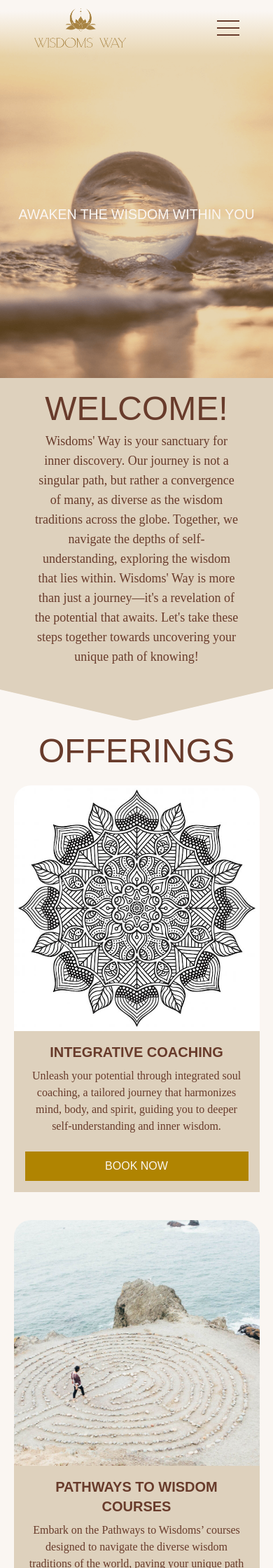
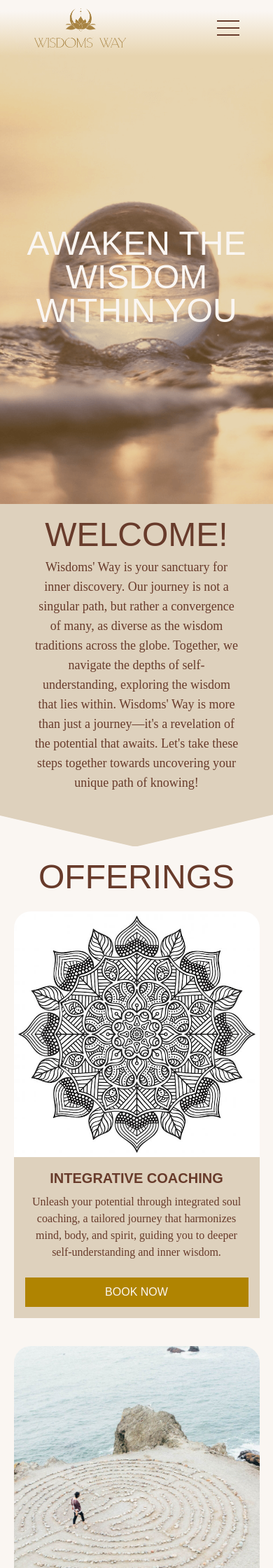
Before and after one commit to ViaSana/wisdoms-way, a Jekyll site: the page built from index.html, in a window 390 px wide. Shown: the top 2240 px of the page at 70% size. Built offline with Jekyll 4.4.1, drawn with Linux system fonts in a browser that asks for light colours; some web fonts are replaced.

Commit message:
fix/header changes
minor style changes to the header banner and burger nav

```diff
--- a/_includes/full-banner.html
+++ b/_includes/full-banner.html
@@ -1,7 +1,7 @@
 <!--  image banner block that takes up most of the full screen  -->
-<section class="bg-cover py-5p items-center md:min-h-100 min-h-60 justify-center {{page.banner.background-position}} flex bg-[url('{{page.banner.banner-image}}')]">
+<section class="bg-cover py-5p items-center md:min-h-100 min-h-80 justify-center {{page.banner.background-position}} flex bg-[url('{{page.banner.banner-image}}')]">
     <div class="mt-20 text-center">
-        <h1 class="text-[5vw] uppercase p-5 {{page.banner.text-color}} bg-blend-hard-light"> {{page.banner.heading | default: page.title }} </h1>
+        <h1 class="md:text-[5vw] text-5xl uppercase p-5 {{page.banner.text-color}} bg-blend-hard-light"> {{page.banner.heading | default: page.title }} </h1>
         <p class="text-2xl {{page.banner.text-color}}"> {{page.banner.sub-heading | default: page.description }}</p>
     </div>
 </section>
--- a/_includes/site-header.html
+++ b/_includes/site-header.html
@@ -9,7 +9,7 @@
   </nav>
 
   <div class="flex items-center justify-between sm:hidden">
-    <div class="max-w-[45%]"> <a href="/index.html"> <img src="/uploads/logo.png"></img> </a> </div>
+    <div class="pl-10 max-w-[45%]"> <a href="/index.html"> <img src="/uploads/logo.png"></img> </a> </div>
     <div class="space-y-2 hamburger-button">
       <div class="w-8 h-0.5 bg-brown"></div>
       <div class="w-8 h-0.5 bg-brown"></div>
--- a/style.css
+++ b/style.css
@@ -66,17 +66,17 @@
 
     .mobile-menu {
         display: none;
-        background-color: #FAF6F2;
+        background-color: #DED1BD;
         padding: 5%;
         position: fixed;
-        top:45px;
+        top:50px;
         right:1rem;
         text-align: center;
     }
 
     .mobile-menu a {
         text-decoration: none;
-        color: #B08401;
+        color: #683B2B;
         padding: 1vh 5%;
         display: block;
     }
```
